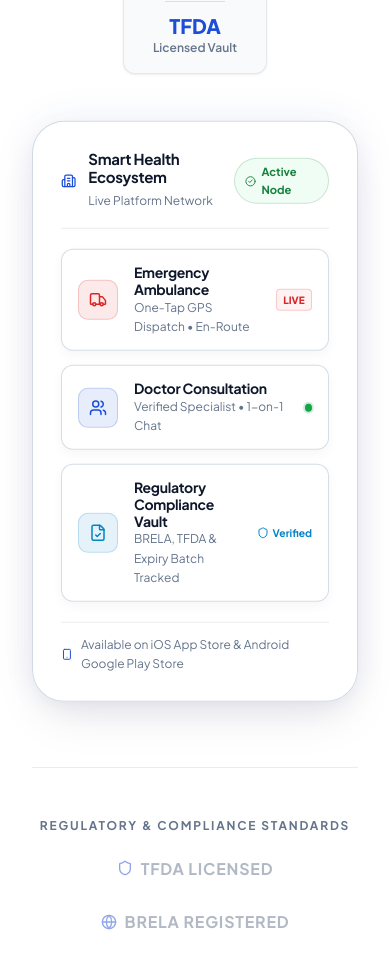
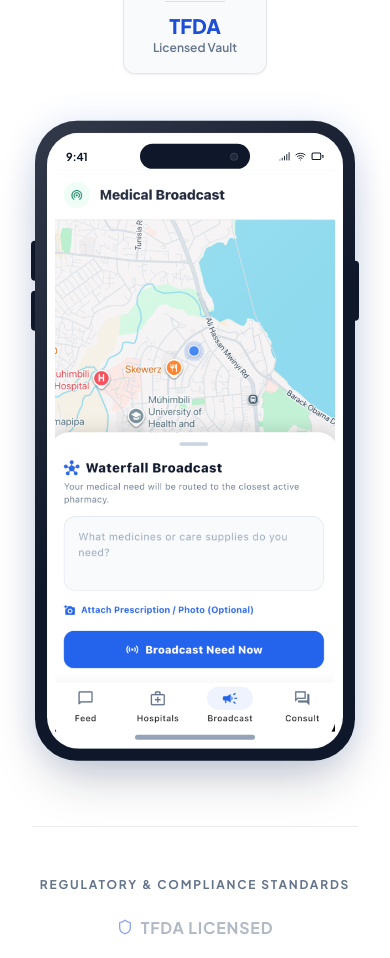
Before and after one commit to DannySamy3/smarthealth-web, a Next.js app: page / in a window 390 px wide. Shown: the part 980-1938 px from the top of the page. Built offline with nearby package versions, Linux system fonts and the light colour scheme.

Commit message:
Replace right column widget card with interactive mobile phone showcase in Hero section

```diff
--- a/src/components/Hero.tsx
+++ b/src/components/Hero.tsx
@@ -12,6 +12,7 @@ import {
   Building2,
   FileCheck
 } from "lucide-react";
+import PhoneMockup from "@/components/PhoneMockup";
 import styles from "./Hero.module.css";
 
 export default function Hero() {
@@ -85,74 +86,9 @@ export default function Hero() {
 
           </div>
 
-          {/* Right Visual Hero Card Stack */}
+          {/* Right Visual Phone Mockup Column */}
           <div className={styles.rightCol}>
-
-            <div className={styles.heroVisualCard}>
-
-              <div className={styles.cardHeader}>
-                <div className={styles.cardHeaderTitle}>
-                  <Building2 size={18} className={styles.headerIcon} />
-                  <div>
-                    <h4>Smart Health Ecosystem</h4>
-                    <span className={styles.subText}>Live Platform Network</span>
-                  </div>
-                </div>
-                <span className={styles.badgeVerified}>
-                  <CheckCircle2 size={13} /> Active Node
-                </span>
-              </div>
-
-              <div className={styles.heroCardContent}>
-
-                {/* Floating Metric 1: Emergency Ambulance */}
-                <div className={`${styles.floatingWidget} ${styles.widget1}`}>
-                  <div className={`${styles.widgetIcon} ${styles.iconAmbulance}`}>
-                    <Truck size={18} />
-                  </div>
-                  <div>
-                    <h5 className={styles.widgetTitle}>Emergency Ambulance</h5>
-                    <p className={styles.widgetSub}>One-Tap GPS Dispatch • En-Route</p>
-                  </div>
-                  <span className={styles.liveTag}>LIVE</span>
-                </div>
-
-                {/* Floating Metric 2: Doctor Chat */}
-                <div className={`${styles.floatingWidget} ${styles.widget2}`}>
-                  <div className={`${styles.widgetIcon} ${styles.iconDoctor}`}>
-                    <Users size={18} />
-                  </div>
-                  <div>
-                    <h5 className={styles.widgetTitle}>Doctor Consultation</h5>
-                    <p className={styles.widgetSub}>Verified Specialist • 1-on-1 Chat</p>
-                  </div>
-                  <span className={styles.onlineDot} />
-                </div>
-
-                {/* Floating Metric 3: TFDA Vault */}
-                <div className={`${styles.floatingWidget} ${styles.widget3}`}>
-                  <div className={`${styles.widgetIcon} ${styles.iconVault}`}>
-                    <FileCheck size={18} />
-                  </div>
-                  <div>
-                    <h5 className={styles.widgetTitle}>Regulatory Compliance Vault</h5>
-                    <p className={styles.widgetSub}>BRELA, TFDA & Expiry Batch Tracked</p>
-                  </div>
-                  <span className={styles.shieldTag}>
-                    <Shield size={12} /> Verified
-                  </span>
-                </div>
-
-              </div>
-
-              {/* Bottom Platform Bar */}
-              <div className={styles.heroCardFooter}>
-                <Smartphone size={15} className={styles.footerPhoneIcon} />
-                <span>Available on iOS App Store & Android Google Play Store</span>
-              </div>
-
-            </div>
-
+            <PhoneMockup activeRole="community" />
           </div>
 
         </div>
```
